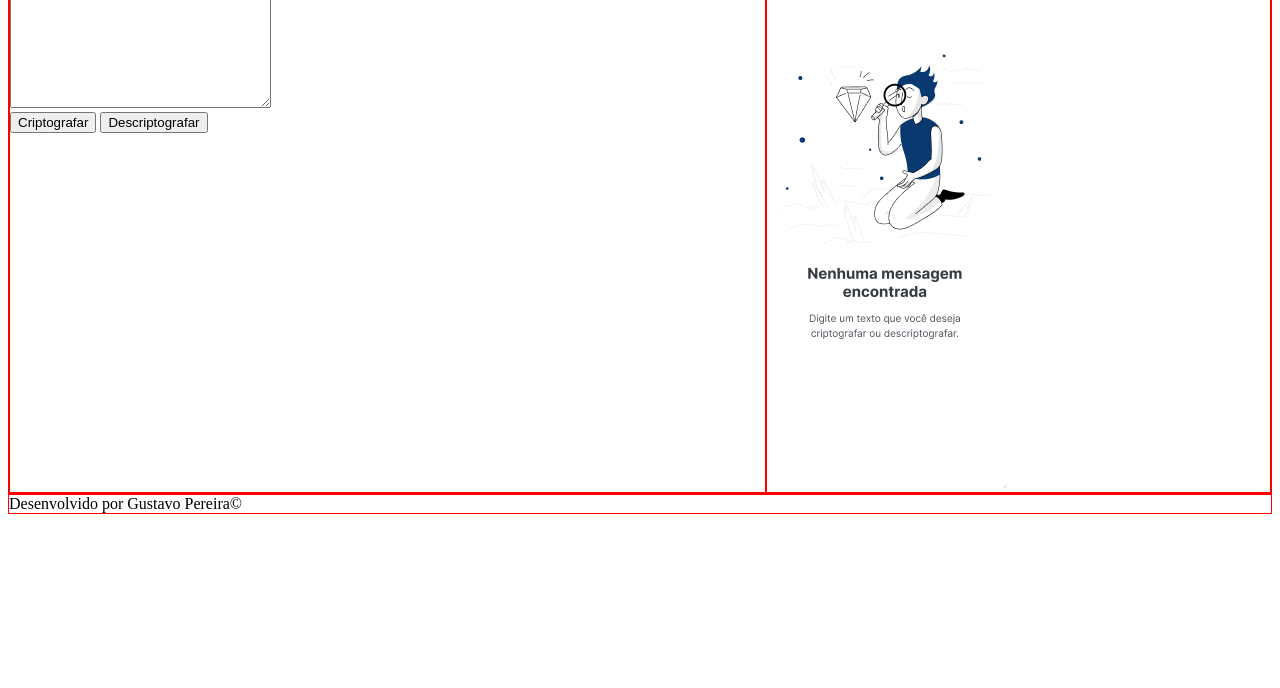
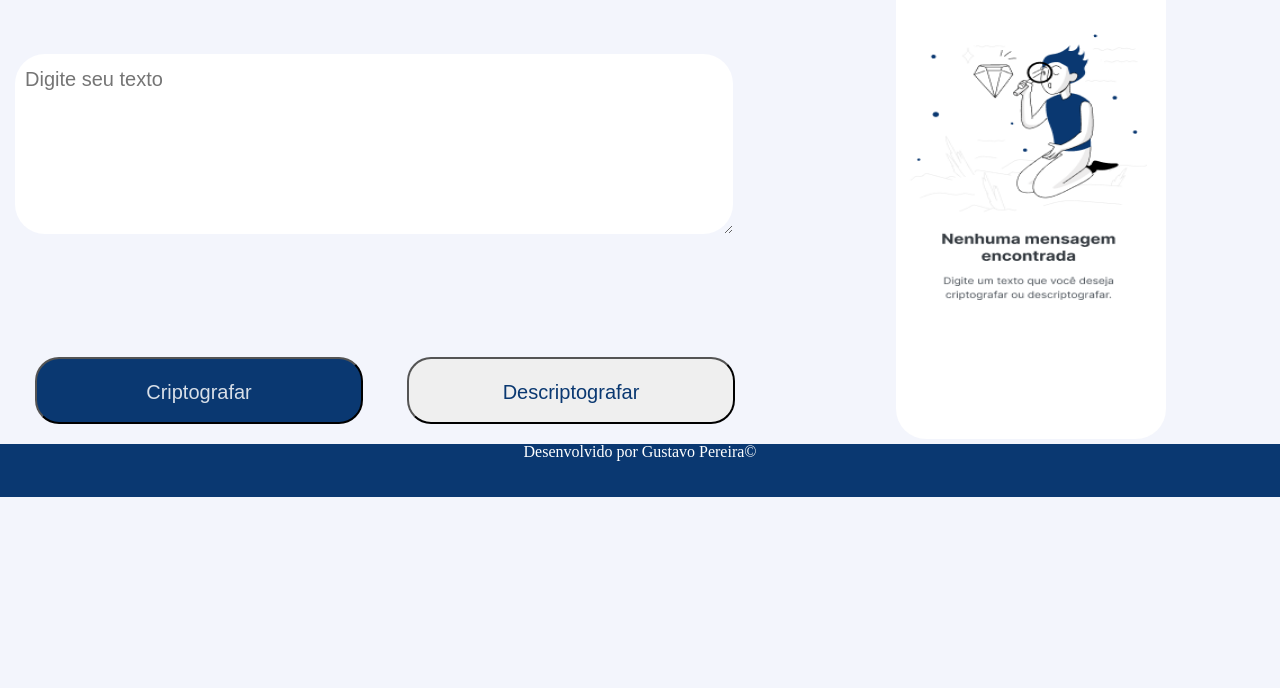
Before and after one commit to GNPEREIRA/Challenge-front-end, a plain HTML site: page index.html in a window 1280 px wide. Shown: the part 112-800 px from the top of the page. Drawn offline with Linux system fonts and the light colour scheme.

Commit message:
Ajustes finais

```diff
--- a/index.html
+++ b/index.html
@@ -5,12 +5,12 @@
     <meta http-equiv="X-UA-Compatible" content="IE=edge">
     <meta name="viewport" content="width=device-width, initial-scale=1.0">
     <link rel="stylesheet" href="style.css">
-
+    <link rel="stylesheet" href="reset.css">
     <title>Challenge F2</title>
 </head>
 <body>
-
-    <header><img src="Vector.png" alt=""></header>
+    <div class="container">
+        <header><img src="Vector.png" alt="" class="img-logo"></header>
         <div class="main-div">
             <div class="div1">
                 <section class="section-textarea">
@@ -23,10 +23,13 @@
                 </section>
             </div>
             <div id="div2">
-            <img src="observador2.png" alt="" class="img-observador" id="id-observador">
+                <img src="observador2.png" alt="homem com lupa" class="img-observador" id="id-observador">
+                <textarea id="textoCriptografado" cols="30" rows="20" placeholder="Digite seu texto"></textarea>
             </div>
         </div>
-    <footer class="rodape">Desenvolvido por Gustavo Pereira&copy</footer>
+        <footer class="rodape"><p>Desenvolvido por Gustavo Pereira&copy</p></footer>
+    </div>
+
     <script src="script.js"></script>
 </body>
 </html>
--- a/script.js
+++ b/script.js
@@ -12,6 +12,7 @@ var msgCriptografada;
 var msgDescriptografada;
 let texto;
 var img;
+var texto2;
 
 function criptografa()
 {
@@ -22,17 +23,22 @@ function criptografa()
     }else{
         /* troca os termos especificados */
         msgCriptografada = n.replaceAll("a","ai").replaceAll("e","enter").replaceAll("i","imes").replaceAll("o","ober").replaceAll("u","ufat");
-        //console.log(msgCriptografada);
+        console.log(msgCriptografada);
 
         /* Esconde a imagem da id=div2 */
         img = document.getElementById("id-observador");
         img.style.display = "none";
 
-        /* Mostra a textarea com texto criptogrado na id=div2 */
+        /* Mostra a textarea com texto criptogrado na id=div2*/
+        texto2 = document.getElementById("textoCriptografado");
+        texto2.style.display = "block";
+        texto2.innerHTML = msgCriptografada;
+
+        /* Mostra a textarea com texto criptogrado na id=div2
         const section = document.getElementById("div2")
         texto = document.createElement('textarea');
         texto.innerHTML = msgCriptografada;
-        section.appendChild(texto);
+        section.appendChild(texto); */
 
         /* limpa texto do text area */
         var clear = document.getElementById("textarea").value = "";
@@ -45,17 +51,17 @@ function criptografa()
 
 function descriptografa()
 {
-   if(texto == undefined){
+   if(texto2 == undefined){
     alert("Criptografe algo antes!");
    }else{
     msgDescriptografada = msgCriptografada.replaceAll("ufat", "u").replaceAll("ober", "o").replaceAll("imes","i").replaceAll("enter","e").replaceAll("ai","a");
-    //console.log(msgDescriptografada);
+    console.log(msgDescriptografada);
 
     /* mostra texto textarea id=div1 */
     document.getElementById("textarea").value = msgDescriptografada;
 
     /* esconde textarea id=div2*/
-    texto.style.display = "none";
+    texto2.style.display = "none";
 
     /* mostra imagem observador id=div2 */
     img.style.display = "block";
@@ -63,7 +69,7 @@ function descriptografa()
     /* habilita botão criptografar */
     document.querySelector("button").disabled = false;
 
-    msgCriptografada = "";
+
 
    }
 
--- a/style.css
+++ b/style.css
@@ -1,11 +1,110 @@
+body{
+    background: #F3F5FC ;
+}
+
+.container{
+    margin: auto;
+    width: auto;
+    height: auto;
+}
+
+textarea{
+
+    font-family: Arial, Helvetica, sans-serif;
+    font-style: normal;
+    font-weight: 300;
+    font-size: 32px;
+    line-height: 150%;
+    padding: 10px;
+}
+
+.img-logo{
+    position: relative;
+    left: 84px;
+    top: 48px;
+}
+
 .main-div{
     display: grid;
     grid-template-columns: 60% 40%;
 }
 
+.div1{
+    margin-top: 15%;
+    margin-left: 15px;
+    margin-right: 10px;
+}
 
+#textarea{
+    width: 94%;
+    height: 160px;
+    left: 240px;
+    top: 168px;
+    outline: none;
+    font-size: 20px;
+    color: #0A3871;
+    border: none;
+    border-radius: 30px;
+}
 
+.section2{
+    margin-top: 100px;
+}
 
-div, footer, header{
-    border: 1px solid red;
+button{
+    margin: 20px;
+    padding: 24px;
+
+    width: 328px;
+    height: 67px;
+    border-radius: 24px;
+
+    font-family: Arial, Helvetica, sans-serif;
+    font-style: normal;
+    font-weight: 400;
+    font-size: 20px;
+    line-height: 19px;
 }
+
+#criptografar{
+    background: #0A3871;
+    color: #D8DFE8;
+    text-align: center;
+}
+
+#descriptografar{
+    border-color: 1px solid #D8DFE8;
+    color: #0A3871;
+}
+
+.img-observador {
+
+    width: 270px;
+    height: 500px;
+    margin-left: 25%;
+    border-radius: 30px;
+}
+
+#textoCriptografado{
+    float: left;
+    margin-left: 25%;
+    width: 270px;
+    height: 490px;
+    border: none;
+    border-radius: 30px;
+    outline: none;
+    font-size: 20px;
+    color: #0A3871;
+    display: none;
+}
+
+footer{
+    height: 53px;
+    background-color: #0A3871;
+    text-align: center;
+    vertical-align: bottom;
+}
+
+p{
+    color: white;
+}
```
Lines whose indentation alone changed are shown as unchanged.
